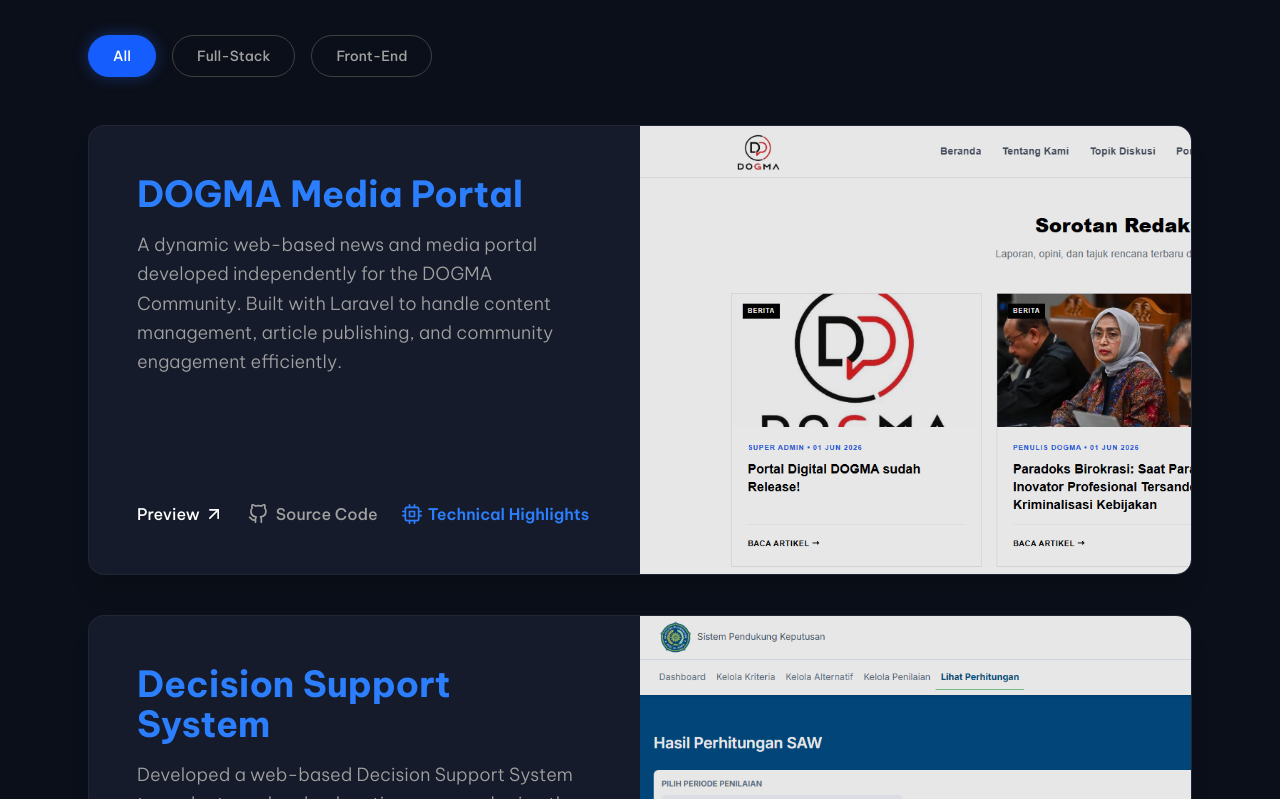
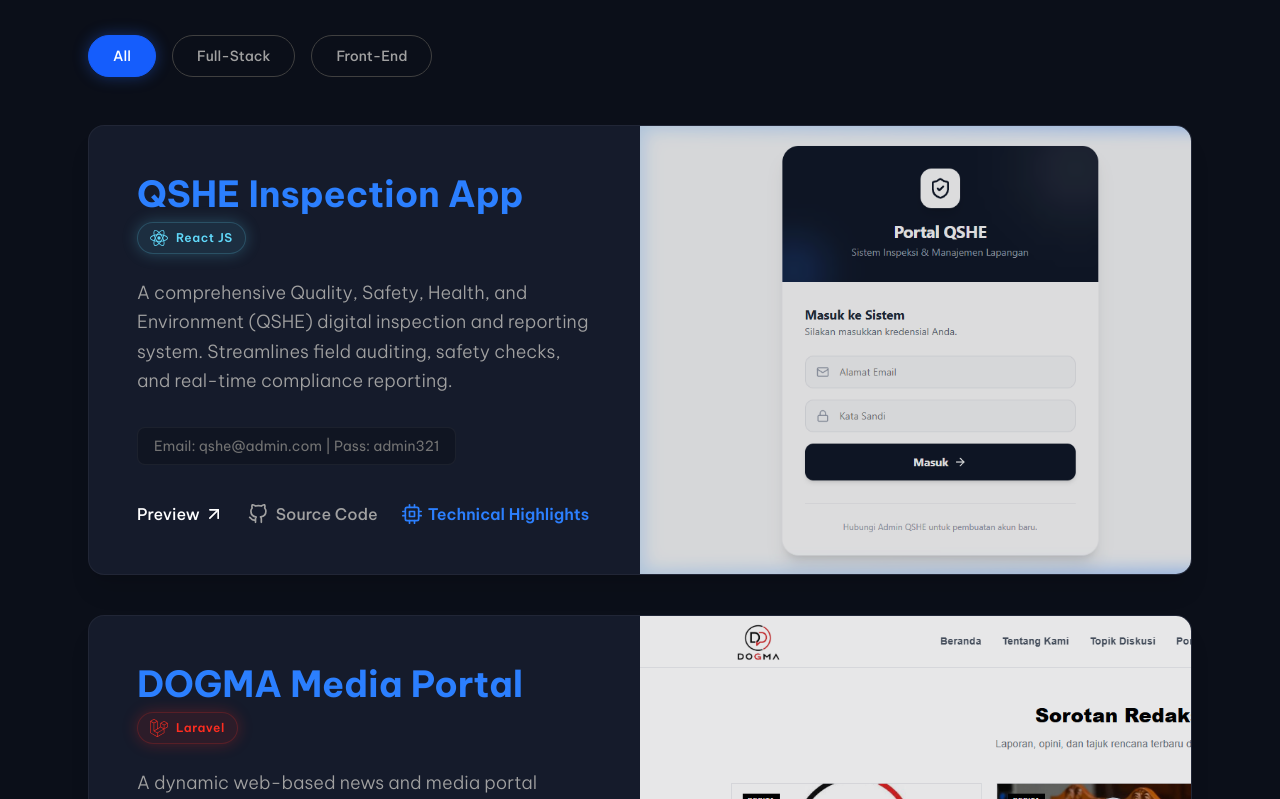
Before and after one commit to dafaadhari/portfolio-v2, a React (Vite) app: page / in a window 1280 px wide. Shown: the part 2781-3580 px from the top of the page. Built offline with nearby package versions, Linux system fonts and the light colour scheme; a web font is replaced by a local one.

Commit message:
feat: reorder projects to place QSHE at top and add dynamic technology badges to all project cards

```diff
--- a/src/components/molecules/ProjectCard.jsx
+++ b/src/components/molecules/ProjectCard.jsx
@@ -1,5 +1,6 @@
 import React, { useState } from 'react';
 import { FiArrowUpRight, FiLock, FiMonitor, FiGithub, FiCpu, FiX } from 'react-icons/fi';
+import { SiReact, SiLaravel, SiNextdotjs } from 'react-icons/si';
 import { useTranslation } from 'react-i18next';
 import { motion, AnimatePresence } from 'framer-motion';
 
@@ -8,11 +9,32 @@
   const lang = i18n.language || 'en';
   const [showDrawer, setShowDrawer] = useState(false);
 
+  const frameworkIcons = {
+    "React JS": { icon: SiReact, color: "text-[#61DAFB]", bg: "bg-[#61DAFB]/10", border: "border-[#61DAFB]/20", glow: "shadow-[0_0_15px_rgba(97,218,251,0.25)]" },
+    "Laravel": { icon: SiLaravel, color: "text-[#FF2D20]", bg: "bg-[#FF2D20]/10", border: "border-[#FF2D20]/20", glow: "shadow-[0_0_15px_rgba(255,45,32,0.25)]" },
+    "Next JS": { icon: SiNextdotjs, color: "text-white", bg: "bg-white/10", border: "border-white/20", glow: "shadow-[0_0_15px_rgba(255,255,255,0.15)]" },
+  };
+
+  const fw = project.framework ? frameworkIcons[project.framework] : null;
+  const FwIcon = fw ? fw.icon : null;
+
   return (
     <div className="relative w-full flex flex-col md:flex-row bg-[#151B2B] rounded-2xl overflow-hidden shadow-xl border border-white/5 h-auto md:min-h-[450px]">
 
       <div className="w-full md:w-1/2 p-8 md:p-12 flex flex-col justify-center">
-        <h3 className="text-3xl md:text-4xl font-bold text-blue-500 mb-4">{project.title}</h3>
+        <h3 className="text-3xl md:text-4xl font-bold text-blue-500 mb-2">{project.title}</h3>
+
+        {/* Dynamic Framework Logo Badge */}
+        {fw && FwIcon && (
+          <div className="flex items-center gap-2 mb-6">
+            <span
+              className={`inline-flex items-center gap-2 px-3 py-1.5 text-xs font-semibold rounded-full border ${fw.bg} ${fw.border} ${fw.color} ${fw.glow} tracking-wider`}
+            >
+              <FwIcon className="w-4.5 h-4.5" />
+              {project.framework}
+            </span>
+          </div>
+        )}
 
         <p className="text-neutral-400 text-base md:text-lg mb-8 font-light leading-relaxed">
           {project.description[lang]}
--- a/src/components/organisms/Footer.jsx
+++ b/src/components/organisms/Footer.jsx
@@ -1,14 +1,10 @@
 import React from 'react';
-import { useTranslation } from 'react-i18next';
-
 const Footer = () => {
   const currentYear = new Date().getFullYear();
-  const { t } = useTranslation();
-
   return (
     <footer className="bg-[#0B0F19] text-center py-10 border-t border-white/5">
       <p className="text-neutral-500 text-sm font-light tracking-wide">
-        &copy; {currentYear} Mochamad Dapa Adhari. {t('contact_rights', 'All rights reserved.')}
+        &copy; {currentYear} Mochamad Dapa Adhari.
       </p>
     </footer>
   );
--- a/src/data/portfolioData.js
+++ b/src/data/portfolioData.js
@@ -2,9 +2,37 @@
 
 export const projects = [
     {
+        id: 5,
+        title: "QSHE Inspection App",
+        category: "Full-Stack",
+        framework: "React JS",
+        description: {
+            en: "A comprehensive Quality, Safety, Health, and Environment (QSHE) digital inspection and reporting system. Streamlines field auditing, safety checks, and real-time compliance reporting.",
+            id: "Sistem pelaporan dan inspeksi digital K3LH (QSHE) yang komprehensif. Berfungsi menyederhanakan audit lapangan, pemeriksaan keselamatan, dan pelaporan kepatuhan secara real-time."
+        },
+        image: "/assets/images/qshe.png",
+        liveUrl: "https://qshe-inspection-app.vercel.app",
+        status: "live",
+        credentials: "Email: qshe@admin.com | Pass: admin321",
+        githubUrl: "https://github.com/dafaadhari/qshe-inspection",
+        highlights: {
+            en: [
+                "Developed a robust relational database schema to track safety audits, violations, and resolutions.",
+                "Integrated real-time PDF generation and report sharing for instant field reporting.",
+                "Designed a responsive mobile-first UI for safety inspectors to easily document on-site issues."
+            ],
+            id: [
+                "Mengembangkan skema database relasional yang kuat untuk memantau audit keselamatan, pelanggaran, dan penyelesaian masalah.",
+                "Mengintegrasikan pembuatan dokumen PDF & Excel real-time serta pembagian laporan instan dari lapangan.",
+                "Merancang antarmuka responsif mobile-first bagi inspektur K3LH untuk mendokumentasikan temuan lapangan secara praktis."
+            ]
+        }
+    },
+    {
         id: 1,
         title: "DOGMA Media Portal",
         category: "Full-Stack",
+        framework: "Laravel",
         description: {
             en: "A dynamic web-based news and media portal developed independently for the DOGMA Community. Built with Laravel to handle content management, article publishing, and community engagement efficiently.",
             id: "Portal berita dan media dinamis berbasis web yang dikembangkan secara mandiri untuk Komunitas DOGMA. Dibangun menggunakan Laravel untuk mengelola konten, publikasi artikel, dan interaksi komunitas secara efisien."
@@ -31,6 +59,7 @@
         id: 2,
         title: "Decision Support System",
         category: "Full-Stack",
+        framework: "Laravel",
         description: {
             en: "Developed a web-based Decision Support System to evaluate and rank education personnel using the Simple Additive Weighting (SAW) method.",
             id: "Sistem Pendukung Keputusan (SPK) berbasis web untuk mengevaluasi dan memeringkat kinerja tenaga kependidikan menggunakan metode Simple Additive Weighting (SAW)."
@@ -57,6 +86,7 @@
         id: 3,
         title: "Super'Apps",
         category: "Front-End",
+        framework: "Next JS",
         description: {
             en: "An employee performance management dashboard built using Next.js. Developed as part of a large-scale university ecosystem project during my internship period in 2024.",
             id: "Dasboard manajemen kinerja pegawai yang dibangun menggunakan Next.js. Dikembangkan sebagai bagian dari proyek ekosistem berskala universitas selama masa magang pada tahun 2024."
@@ -83,6 +113,7 @@
         id: 4,
         title: "StuntGuard",
         category: "Front-End",
+        framework: "React JS",
         description: {
             en: "A web-based system designed to monitor children's nutrition and detect potential stunting conditions. Provides data visualization and health indicators for early monitoring.",
             id: "Sistem berbasis web yang dirancang untuk memantau gizi anak dan mendeteksi potensi stunting. Dilengkapi dengan visualisasi data dan indikator kesehatan untuk pemantauan sejak dini."
```
Also changed, not shown: public/assets/images/qshe.png (added).
